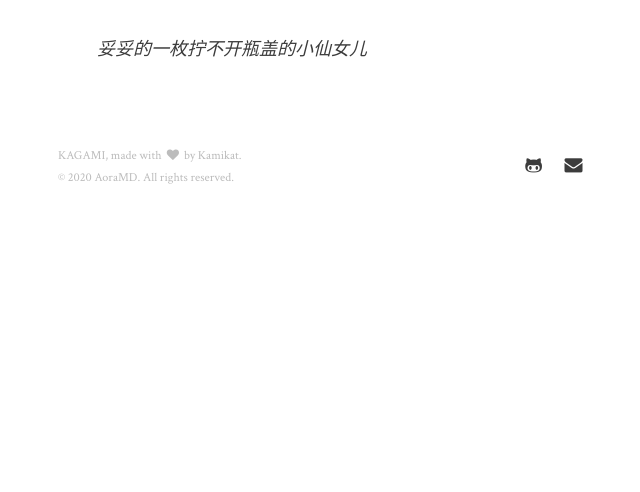
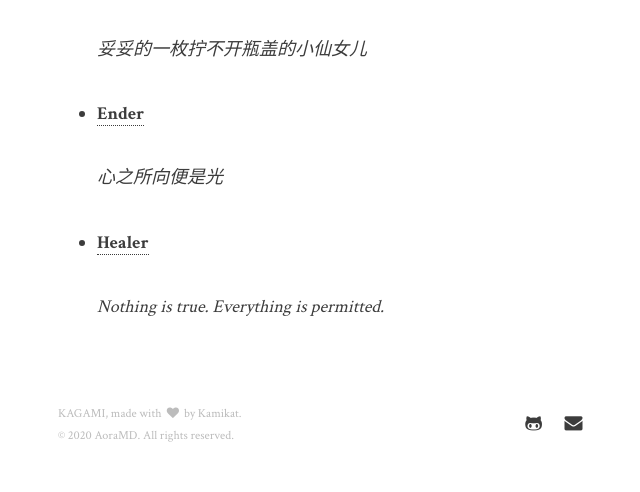
Before and after one commit to Yesterlife/Pages, a Jekyll site: the page built from friends.md, in a window 1280 px wide. Shown: the part 908-1400 px from the top of the page, without its empty margins (319-959 px from the left). Built offline with Jekyll 4.4.1, drawn with Linux system fonts in a browser that asks for light colours; before the commit the page ends 1142 px from its top, so only the background shows below that.

Commit message:
friends: 更新友链

```diff
--- a/friends.md
+++ b/friends.md
@@ -19,3 +19,11 @@ position: 2
 - [**Chen-JX**](https://chen-jx.github.io)
 
   *妥妥的一枚拧不开瓶盖的小仙女儿*
+
+- [**Ender**](https://ender-coder.github.io)
+
+  *心之所向便是光*
+
+- [**Healer**](https://komicareborn.github.io)
+
+  *Nothing is true. Everything is permitted.*
```
